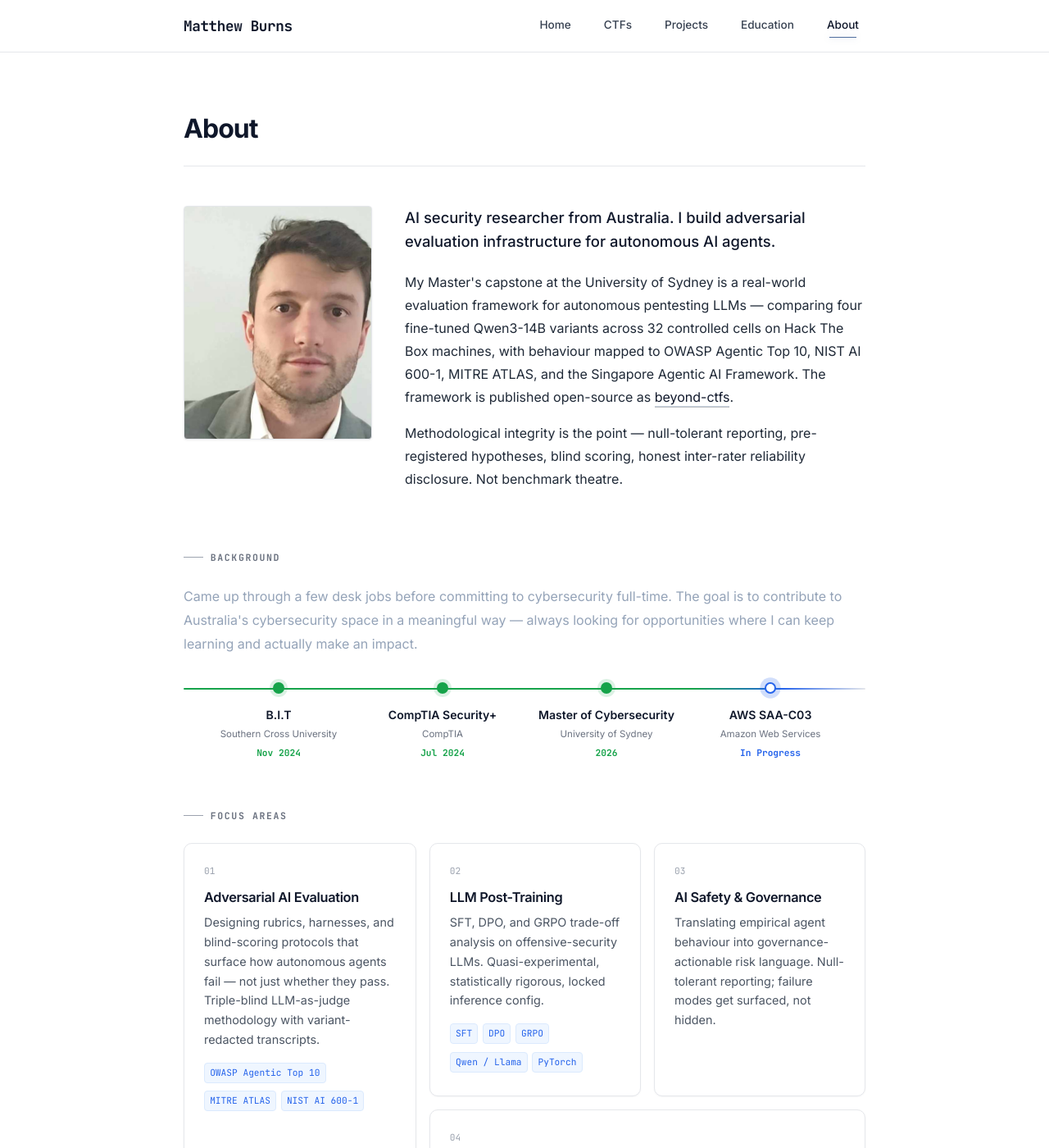
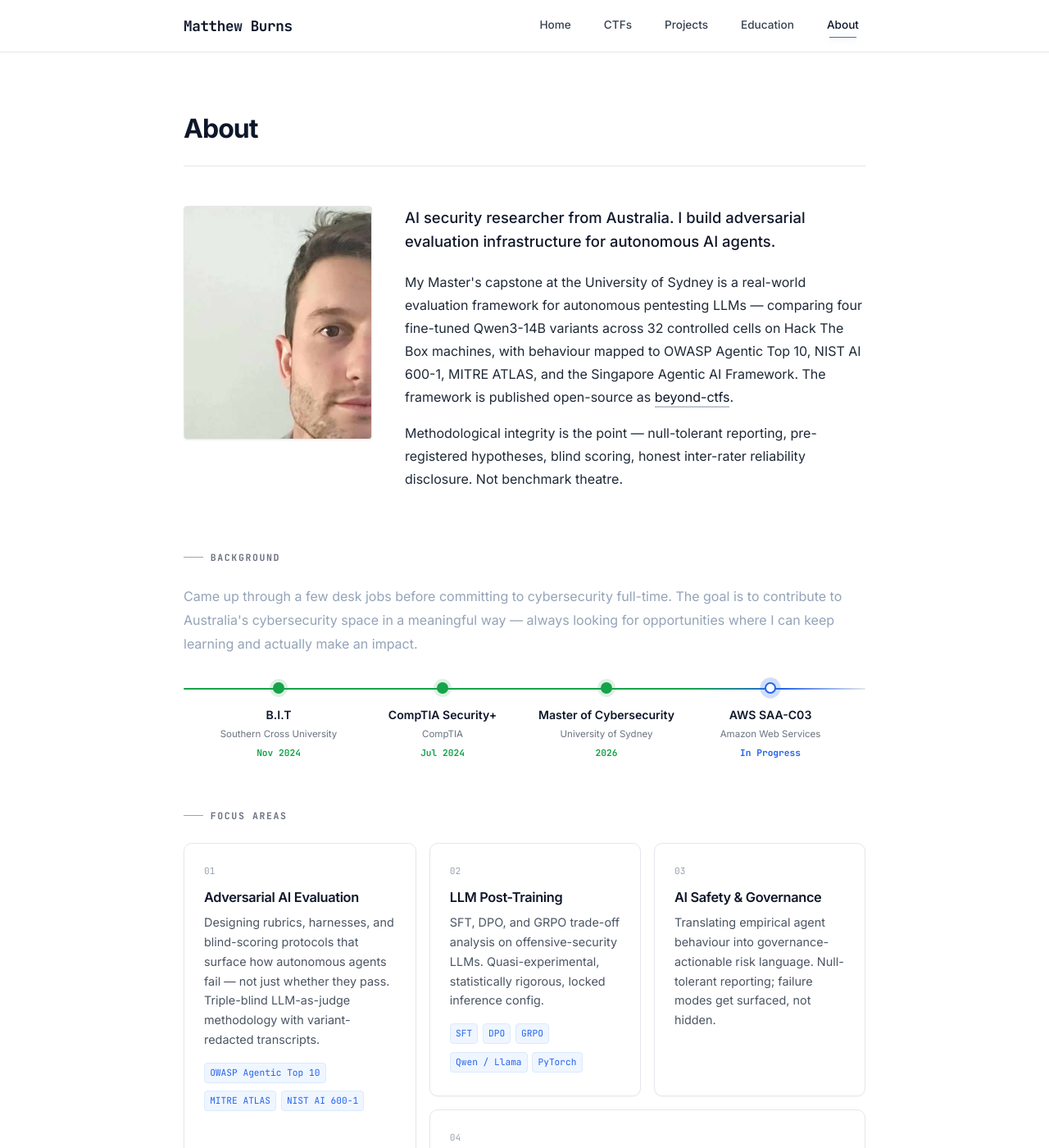
Before and after one commit to mburns00/mburns00.github.io, a Jekyll site: the page built from pages/about.html, in a window 1280 px wide and 1400 px high. Shown: the whole window at 82% size. Built offline with Jekyll 4.4.1, drawn with Linux system fonts in a browser that asks for light colours; some web fonts are replaced.

Commit message:
about: photo crop — bg-size 175% (more zoom slack) + bg-position 0% 38% (anchor far left, shifts face ~25% right toward center)

```diff
--- a/pages/about.html
+++ b/pages/about.html
@@ -19,8 +19,8 @@ permalink: /about/
     height: 285px;
     border-radius: 4px;
     background-image: url("{{ '/assets/images/matthew-burns.jpg' | relative_url }}");
-    background-size: 130% auto;
-    background-position: 18% 45%;
+    background-size: 175% auto;
+    background-position: 0% 38%;
     background-repeat: no-repeat;
     border: 1px solid #e5e7eb;
     box-shadow: 0 1px 3px rgba(15, 23, 42, 0.06);
```
